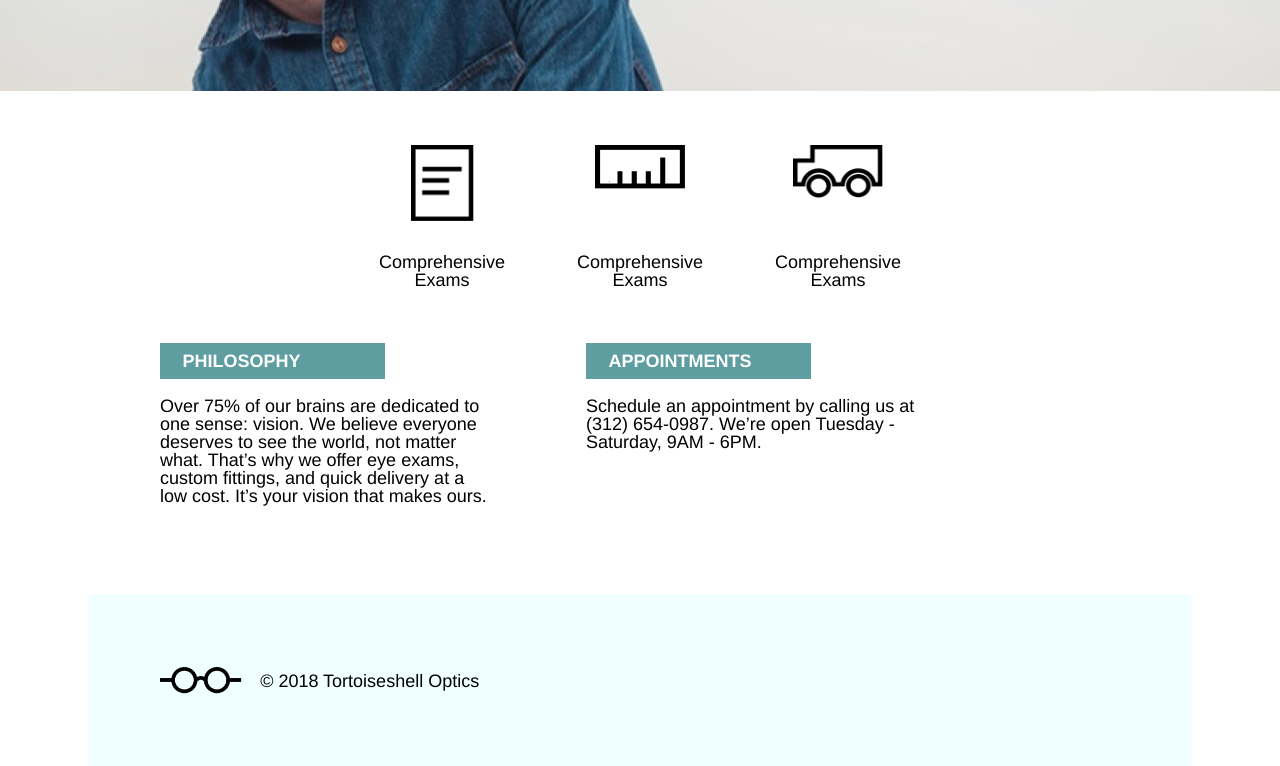
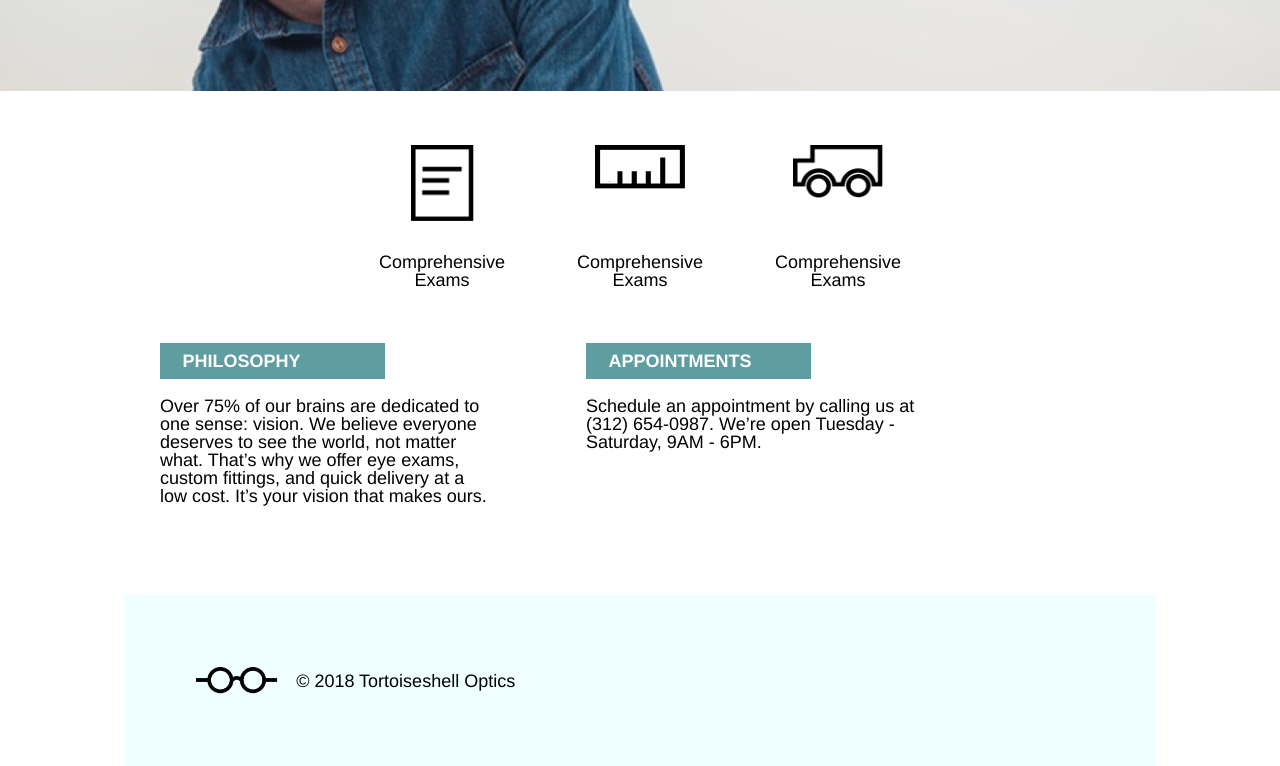
Before and after one commit to joshualevan/Tortoiseshell, a plain HTML site: page index.html in a window 1280 px wide. Shown: the part 449-1215 px from the top of the page. Drawn offline with Linux system fonts and the light colour scheme.

Commit message:
Fix footer

```diff
--- a/resources/css/style.css
+++ b/resources/css/style.css
@@ -122,6 +122,7 @@ time {
 
 /*Footer*/
 footer {
+  width: 49.333rem;
   background-color: azure;
   padding: 4rem;
   align-items: center;
```
